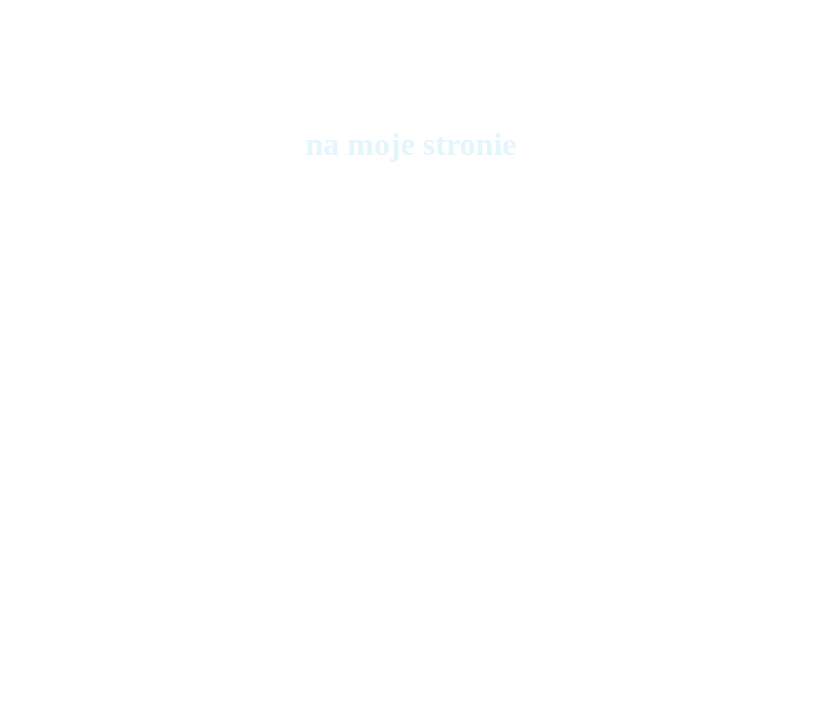
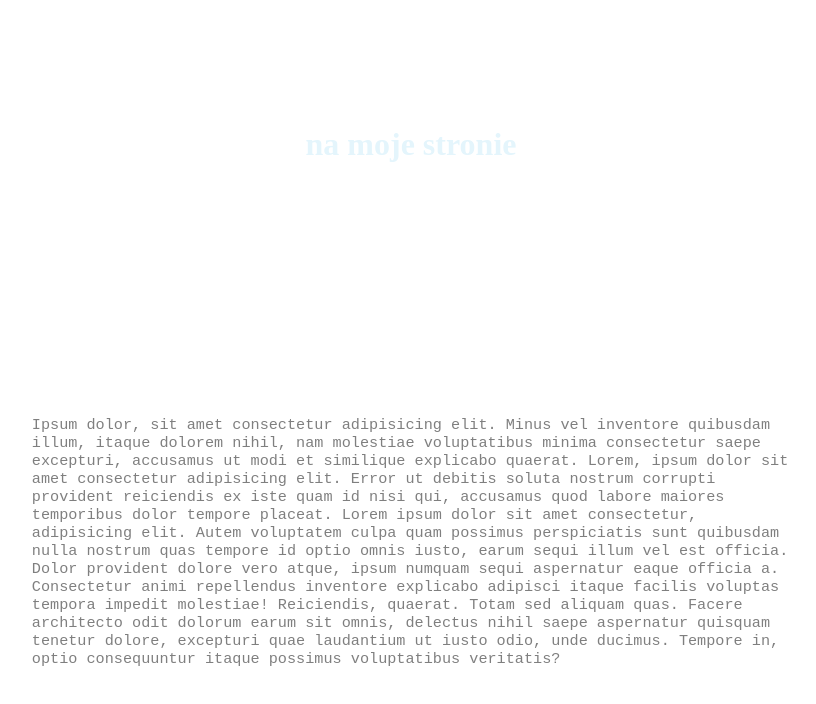
Before and after one commit to xxxmarxxx/Project2-Test, a plain HTML site: page page_1.html in a window 1280 px wide. Shown: the whole page, without its empty margins (229-1045 px from the left). Drawn offline with Linux system fonts and the light colour scheme.

Commit message:
create text lorem

```diff
--- a/page_1.html
+++ b/page_1.html
@@ -15,34 +15,38 @@
         }
             a:link {
                 color: #e4f5fc;
-                text-decoration: none;
-            }
-
-            /* unbesuchte Links */
+                text-decoration: none; }/* unbesuchte Links */
             a:visited {
                 color: #a5e0fc;
-                text-decoration: none;
-            }
-
-            /* besuchte Links*/
+                text-decoration: none; } /* besuchte Links*/
             a:hover {
                 color: #e4f6fe;
-                text-decoration: none;
-            }
-
-            /* Benutzer fährt mit der Maus darüber */
+                text-decoration: none; }/* Benutzer fährt mit der Maus darüber */
             a:active {
                 color: #c1dfff;
-                text-decoration: none;
-            }
+                text-decoration: none; } /* aktive Links */
 
-            /* aktive Links */
-
+                .text{
+                    color: rgba(0, 0, 0, 0.502);
+                    font-weight: 400;
+                }
+                .textBox {
+                    margin: 20%;
+                }
     </style>
 </head>
 
 <body>
     <h1><a href="/index.html">na moje stronie</a></h1>
+    <div class="textBox">
+    <h3> <code class="text"> Ipsum dolor, sit amet consectetur adipisicing elit. Minus vel inventore quibusdam illum, itaque dolorem nihil, nam molestiae voluptatibus minima consectetur saepe excepturi, accusamus ut modi et similique explicabo quaerat.
+        Lorem, ipsum dolor sit amet consectetur adipisicing elit. Error ut debitis soluta nostrum corrupti provident reiciendis ex iste quam id nisi qui, accusamus quod labore maiores temporibus dolor tempore placeat.
+        Lorem ipsum dolor sit amet consectetur, adipisicing elit. Autem voluptatem culpa quam possimus perspiciatis sunt quibusdam nulla nostrum quas tempore id optio omnis iusto, earum sequi illum vel est officia.
+        Dolor provident dolore vero atque, ipsum numquam sequi aspernatur eaque officia a. Consectetur animi repellendus inventore explicabo adipisci itaque facilis voluptas tempora impedit molestiae! Reiciendis, quaerat. Totam sed aliquam quas.
+        Facere architecto odit dolorum earum sit omnis, delectus nihil saepe aspernatur quisquam tenetur dolore, excepturi quae laudantium ut iusto odio, unde ducimus. Tempore in, optio consequuntur itaque possimus voluptatibus veritatis?
+    </code></h3>
+</div>
+
 </body>
 
 </html>
```
